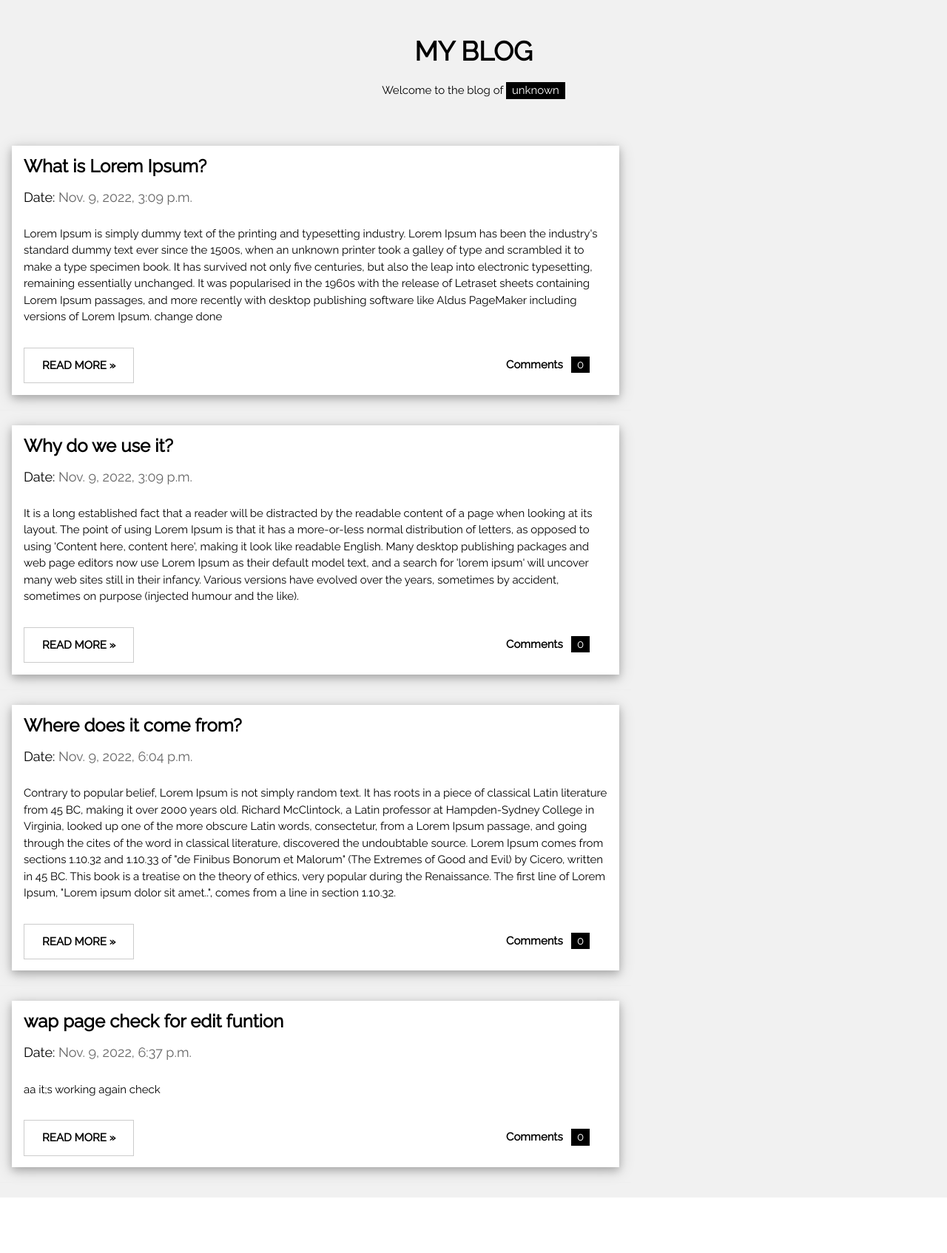
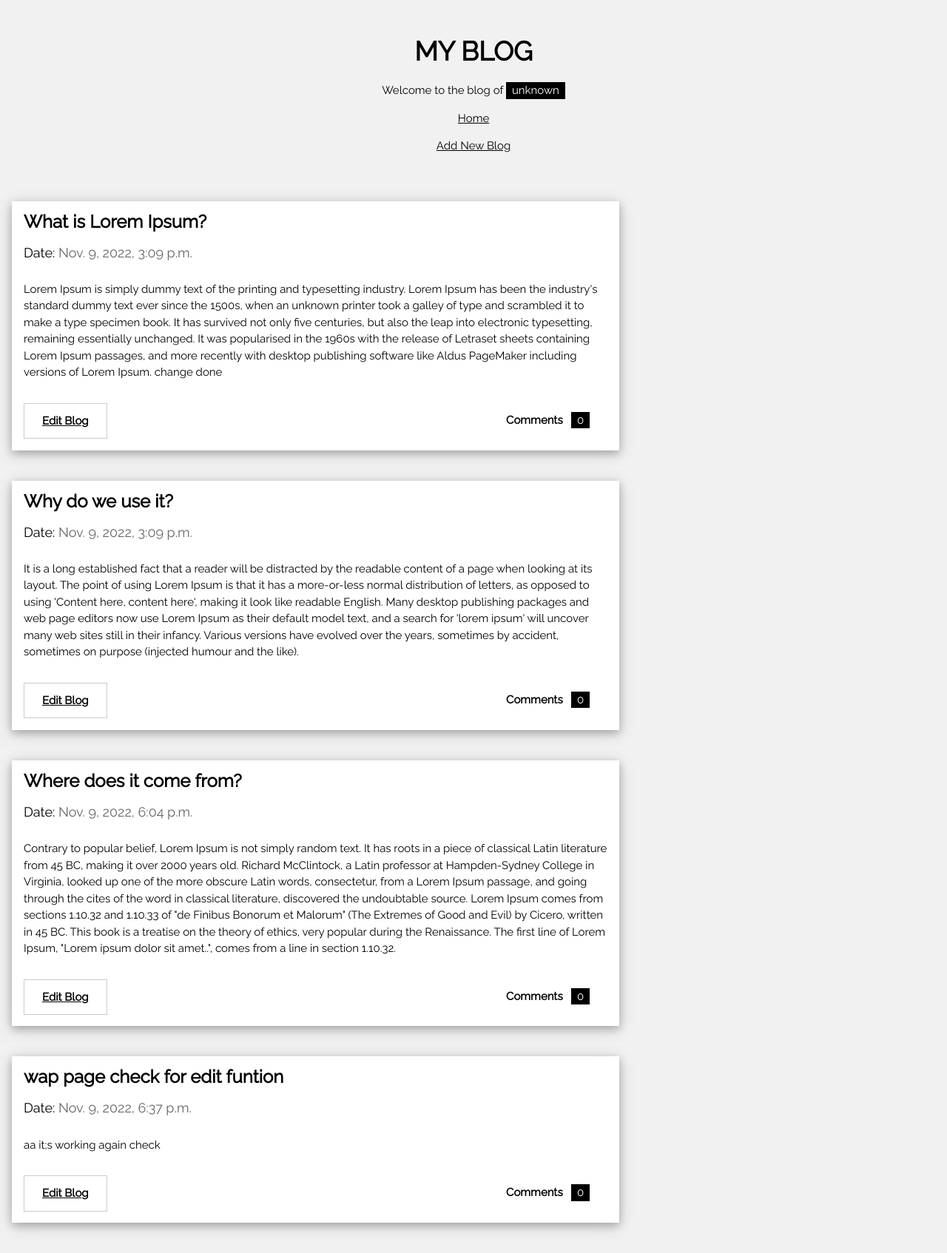
Before and after one commit to Raju-Mia/PYTHON_CRASH_COURSE, a Django app: page /blog/home/ in a window 1280 px wide. Shown: the whole page at 74% size. Before the commit the page ends 1619 px from the top, so only its background shows below. Run offline with Django 4.2, Linux system fonts and the light colour scheme; data comes from the database, SQL or seed files in the repository; both versions use the stored data as it was after the commit.

Commit message:
work on blog project for edit the blog all details. work on model, views.

```diff
--- a/blog/blogapp/forms.py
+++ b/blog/blogapp/forms.py
@@ -1,7 +1,7 @@
 from django import forms
 from .models import BlogPost
 
-class EditBlogform(forms.ModelForm):
+class BlogPostform(forms.ModelForm):
     class Meta:
         model = BlogPost
         fields = "__all__"
--- a/blog/blogapp/templates/base.html
+++ b/blog/blogapp/templates/base.html
@@ -20,6 +20,14 @@ and is wrapped around the whole page content, except for the footer in this exam
 <header class="w3-container w3-center w3-padding-32">
   <h1><b>MY BLOG</b></h1>
   <p>Welcome to the blog of <span class="w3-tag">unknown</span></p>
+
+  <p><a href="{% url 'blogapp:home' %}">Home</a></p> <!--home is a url name of urls.py-->
+  <p><a href="{% url 'blogapp:blogpost' %}">Add New Blog</a></p> <!--logpost is a url name of urls.py-->
+
+
+
+
+
 </header>
 
 <!-- Grid -->
--- a/blog/blogapp/templates/blog.html
+++ b/blog/blogapp/templates/blog.html
@@ -23,7 +23,7 @@
         <div class="w3-col m8 s12">
           <p>
             <button class="w3-button w3-padding-large w3-white w3-border">
-              <b>READ MORE »</b>
+              <b><a href="{% url 'blogapp:editblog' blog_id=i.id %}">Edit Blog</a></b>
             </button>
           </p>
         </div>
--- a/blog/blogapp/urls.py
+++ b/blog/blogapp/urls.py
@@ -8,6 +8,7 @@ app_name = "blogapp"
 urlpatterns = [
 
     path('home/', views.blog, name='home'),
-    path('editblog/', views.editblog, name='editblog')
+    path('blogpost/', views.blogpost, name='blogpost'),
+    path('editblog/<int:blog_id>', views.editblog, name = 'editblog'),
 
 ]
--- a/blog/blogapp/views.py
+++ b/blog/blogapp/views.py
@@ -1,5 +1,4 @@
-from django.shortcuts import render, redirect
-
+from django.shortcuts import render, redirect, HttpResponse
 # Create your views here.
 from .models import BlogPost
 
@@ -10,18 +9,38 @@ def blog(request):
     return render(request, 'blog.html', context)
 
 
-#forms import
-from .forms import EditBlogform
-def editblog(request):
+#forms import (for add the new blog)
+from .forms import BlogPostform
+def blogpost(request):
     if request.method != "POST":
-        form = EditBlogform()
+        form = BlogPostform()
 
     else:
-        form = EditBlogform(data=request.POST)
+        form = BlogPostform(data=request.POST)
         if form.is_valid():
             form.save()
             print(form.save())
             return redirect('/blog/home/') #app url path name
 
     context = {'form': form}
+    return render(request, 'blogpost.html', context)
+
+
+
+def editblog(request, blog_id):
+
+    blog = BlogPost.objects.get(id=blog_id)
+    title_name = blog.title
+
+    if request.method != "POST":
+        form = BlogPostform(instance=blog)
+
+    else:
+        form = BlogPostform(instance=blog, data=request.POST)
+        if form.is_valid():
+            form.save()
+            return redirect('/blog/home/')
+
+    context = {"blog":blog, "title":title_name, "form":form}
+
     return render(request, 'editblog.html', context)
```
Also changed, not shown: blog/blogapp/templates/blogpost.html (added, +15 -0 lines), blog/db.sqlite3.
